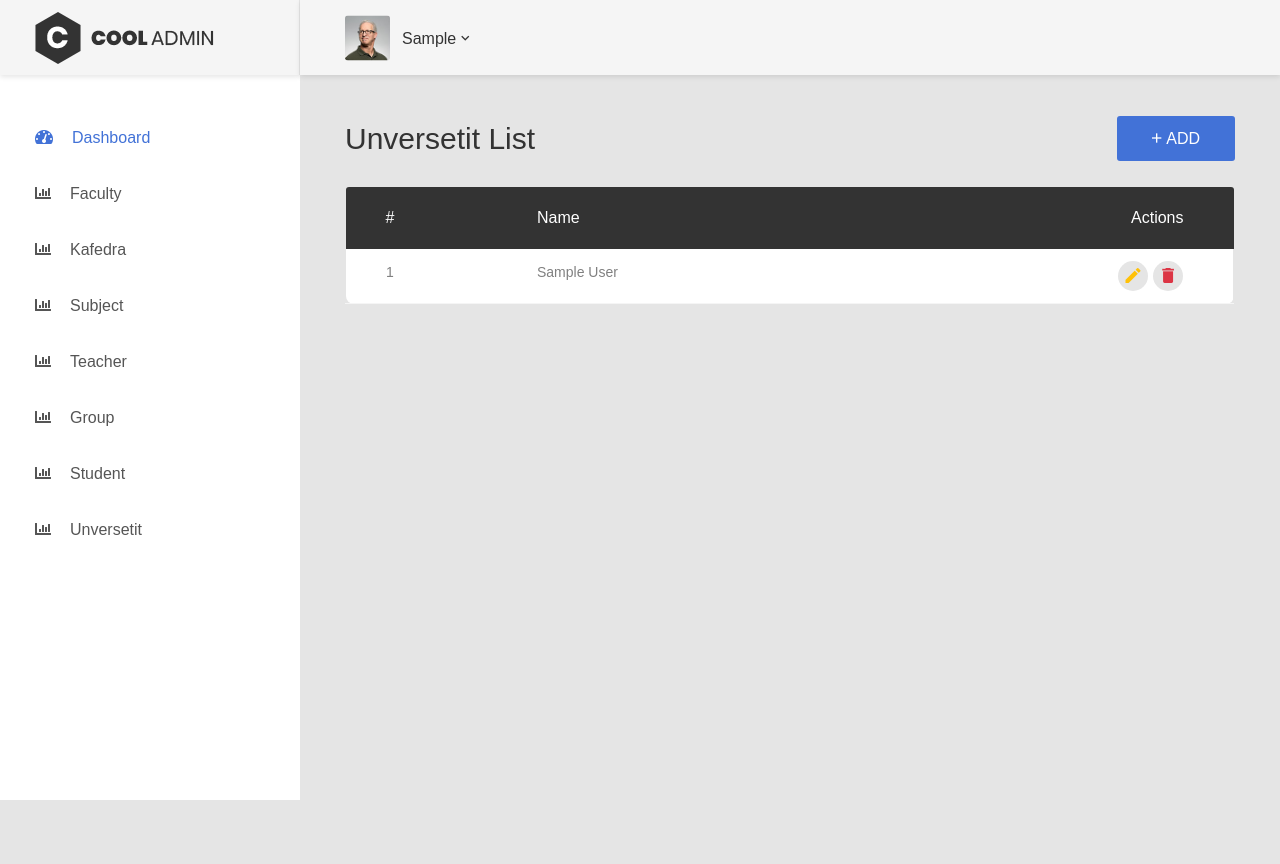
After one commit to Berdishukur/my_admin_register_site, a Django app: page /unversetit/list/ in a window 1280 px wide. The commit adds this page. Run offline with Django 3.2, Linux system fonts and the light colour scheme; a user stored in the database is signed in; tables that the repository leaves empty hold one stand-in row (values such as "Sample post"); some libraries are stand-ins or nearby versions.

Commit message:
add unversetit

```diff
--- a/adminapp/models.py
+++ b/adminapp/models.py
@@ -15,6 +15,8 @@ class Region(models.Model):
 class Unversity(models.Model):
     name=models.CharField(max_length=100,null=False,blank=False)
     region=models.ForeignKey(Region,on_delete=models.SET_NULL,null=True)
+    image = models.ImageField(upload_to='images', null=True)
+
     def __str__(self):
         return self.name
 class Faculty(models.Model):
--- a/adminapp/services.py
+++ b/adminapp/services.py
@@ -38,6 +38,11 @@ def get_kafedra():
         cursor.execute("""SELECT * from adminapp_kafedra""")
         kafedra = dictfetchall(cursor)
         return kafedra
+def get_unversity():
+    with closing(connection.cursor()) as cursor:
+        cursor.execute("""SELECT * from adminapp_unversity""")
+        unver = dictfetchall(cursor)
+        return unver
 
 
 def get_subject():
--- a/adminapp/urls.py
+++ b/adminapp/urls.py
@@ -2,39 +2,42 @@ from django.urls import path
 from .views import *
 
 urlpatterns = [
-    path('',home_page, name='home_page'),
-    path('login_page/',login_page, name='login_page'),
-    path('logout_page/',logout_page, name='logout_page'),
+    path('', home_page, name='home_page'),
+    path('login_page/', login_page, name='login_page'),
+    path('logout_page/', logout_page, name='logout_page'),
 
-    path('faculty/create/',faculty_create, name='faculty_create'),
-    path('faculty/<int:pk>/edit/',faculty_edit, name='faculty_edit'),
-    path('faculty/<int:pk>/delete/',faculty_delete, name='faculty_delete'),
-    path('faculty/list/',faculty_list, name='faculty_list'),
+    path('faculty/create/', faculty_create, name='faculty_create'),
+    path('faculty/<int:pk>/edit/', faculty_edit, name='faculty_edit'),
+    path('faculty/<int:pk>/delete/', faculty_delete, name='faculty_delete'),
+    path('faculty/list/', faculty_list, name='faculty_list'),
 
-    path('subject/create/',subject_create, name='subject_create'),
-    path('subject/<int:pk>/edit/',subject_edit, name='subject_edit'),
-    path('subject/<int:pk>/delete/',subject_delete, name='subject_delete'),
-    path('subject/list/',subject_list, name='subject_list'),
+    path('subject/create/', subject_create, name='subject_create'),
+    path('subject/<int:pk>/edit/', subject_edit, name='subject_edit'),
+    path('subject/<int:pk>/delete/', subject_delete, name='subject_delete'),
+    path('subject/list/', subject_list, name='subject_list'),
 
-    path('kafedra/create/',kafedra_create, name='kafedra_create'),
-    path('kafedra/<int:pk>/edit/',kafedra_edit, name='kafedra_edit'),
-    path('kafedra/<int:pk>/delete/',kafedra_delete, name='kafedra_delete'),
-    path('kafedra/list/',kafedra_list, name='kafedra_list'),
+    path('kafedra/create/', kafedra_create, name='kafedra_create'),
+    path('kafedra/<int:pk>/edit/', kafedra_edit, name='kafedra_edit'),
+    path('kafedra/<int:pk>/delete/', kafedra_delete, name='kafedra_delete'),
+    path('kafedra/list/', kafedra_list, name='kafedra_list'),
 
-    path('teacher/create/',teacher_create, name='teacher_create'),
-    path('teacher/<int:pk>/edit/',teacher_edit, name='teacher_edit'),
-    path('teacher/<int:pk>/delete/',teacher_delete, name='teacher_delete'),
-    path('teacher/list/',teacher_list, name='teacher_list'),
+    path('teacher/create/', teacher_create, name='teacher_create'),
+    path('teacher/<int:pk>/edit/', teacher_edit, name='teacher_edit'),
+    path('teacher/<int:pk>/delete/', teacher_delete, name='teacher_delete'),
+    path('teacher/list/', teacher_list, name='teacher_list'),
 
-    path('group/create/',group_create, name='group_create'),
-    path('group/<int:pk>/edit/',group_edit, name='group_edit'),
-    path('group/<int:pk>/delete/',group_delete, name='group_delete'),
-    path('group/list/',group_list, name='group_list'),
+    path('group/create/', group_create, name='group_create'),
+    path('group/<int:pk>/edit/', group_edit, name='group_edit'),
+    path('group/<int:pk>/delete/', group_delete, name='group_delete'),
+    path('group/list/', group_list, name='group_list'),
 
-    path('student/create/',student_create, name='student_create'),
-    path('student/<int:pk>/edit/',student_edit, name='student_edit'),
-    path('student/<int:pk>/delete/',student_delete, name='student_delete'),
-    path('student/list/',student_list, name='student_list'),
-    path('profile/',profile, name='profile'),
+    path('unversetit/list/', unversity_list, name='unver_list'),
+    path('unverssetit/create/', unversity_create, name='unver_create'),
+
+    path('student/create/', student_create, name='student_create'),
+    path('student/<int:pk>/edit/', student_edit, name='student_edit'),
+    path('student/<int:pk>/delete/', student_delete, name='student_delete'),
+    path('student/list/', student_list, name='student_list'),
+    path('profile/', profile, name='profile'),
 
 ]
--- a/adminapp/views.py
+++ b/adminapp/views.py
@@ -33,6 +33,7 @@ def home_page(request):
     teachers = services.get_teacher()
     groups = services.get_groups()
     students = services.get_student()
+    unver=services.get_unversity()
     ctx={
         'counts' : {
             'faculties':len(faculties),
@@ -40,10 +41,32 @@ def home_page(request):
             'subjects':len(subjects),
             'teachers':len(teachers),
             'groups':len(groups),
-            'students':len(students)
+            'students':len(students),
+            'unver':len(unver)
         }
     }
     return render(request, 'index.html', ctx)
+
+@login_required_decorator
+def unversity_create(request):
+    model = Unversity()
+    form = UnversetyForm(request.POST or None, instance=model)
+    if request.POST and form.is_valid():
+        form.save()
+        return redirect('unver_list')
+    ctx = {
+        "model":model,
+        "form":form
+    }
+    return render(request,'unversetit/form.html',ctx)
+@login_required_decorator
+def unversity_list(request):
+    unversities=services.get_unversity()
+    print(unversities)
+    ctx={
+        "unversetits":unversities
+    }
+    return render(request,'unversetit/list.html',ctx)
 
 @login_required_decorator
 def faculty_create(request):
--- a/templates/sidebar.html
+++ b/templates/sidebar.html
@@ -31,6 +31,9 @@
                 <li>
                     <a href="{% url 'student_list' %}"><i class="fas fa-chart-bar"></i>Student</a>
                 </li>
+                <li>
+                    <a href="{% url 'unver_list' %}"><i class="fas fa-chart-bar"></i>Unversetit </a>
+                </li>
 
             </ul>
         </nav>
--- /dev/null
+++ b/templates/unversetit/list.html
@@ -0,0 +1,65 @@
+
+{% extends 'base.html' %}
+{% load static %}
+{% block content %}
+ <div class="page-container">
+    <!-- HEADER DESKTOP-->
+    {%include 'userbar.html'%}
+    <!-- HEADER DESKTOP-->
+
+    <!-- MAIN CONTENT-->
+    <div class="main-content">
+        <div class="section__content section__content--p30">
+            <div class="container-fluid">
+                <div class="row">
+                    <div class="col-md-12">
+                        <div class="overview-wrap">
+                            <h2 class="title-1">Unversetit List</h2>
+                            <a class="au-btn au-btn-icon au-btn--blue" href="{% url 'unver_create' %}">
+                                <i class="zmdi zmdi-plus"></i>add</a>
+                        </div>
+                    </div>
+                </div>
+                <br>
+                <div class="row">
+                    <div class="col-md-12">
+                        <!-- DATA TABLE-->
+                        <div class="table-responsive m-b-40">
+                            <table class="table table-borderless table-data3">
+                                <thead>
+                                    <tr>
+                                        <th>#</th>
+                                        <th>Name</th>
+                                        <th>Actions</th>
+                                    </tr>
+                                </thead>
+                                <tbody>
+                                    {% for unver in unversetits %}
+                                    <tr>
+                                        <td>{{ unver.id }}</td>
+                                        <td>{{ unver.name }}</td>
+                                        <td>
+                                            <div class="table-data-feature">
+                                                <a class="item" data-toggle="tooltip" href="" data-placement="top" title="" data-original-title="Edit">
+                                                    <i class="zmdi zmdi-edit text-warning"></i>
+                                                </a>
+                                                <a class="item" data-toggle="tooltip" href="" data-placement="top" title="" data-original-title="Delete">
+                                                    <i class="zmdi zmdi-delete text-danger"></i>
+                                                </a>
+                                            </div>
+                                        </td>
+                                    </tr>
+                                    {% endfor %}
+                                </tbody>
+                            </table>
+                        </div>
+                        <!-- END DATA TABLE-->
+                    </div>
+                </div>
+            </div>
+        </div>
+    </div>
+    <!-- END MAIN CONTENT-->
+    <!-- END PAGE CONTAINER-->
+</div>
+{% endblock %}
```
Also changed, not shown: adminapp/forms.py (+7 -0 lines), templates/unversetit/form.html (added, +53 -0 lines).
